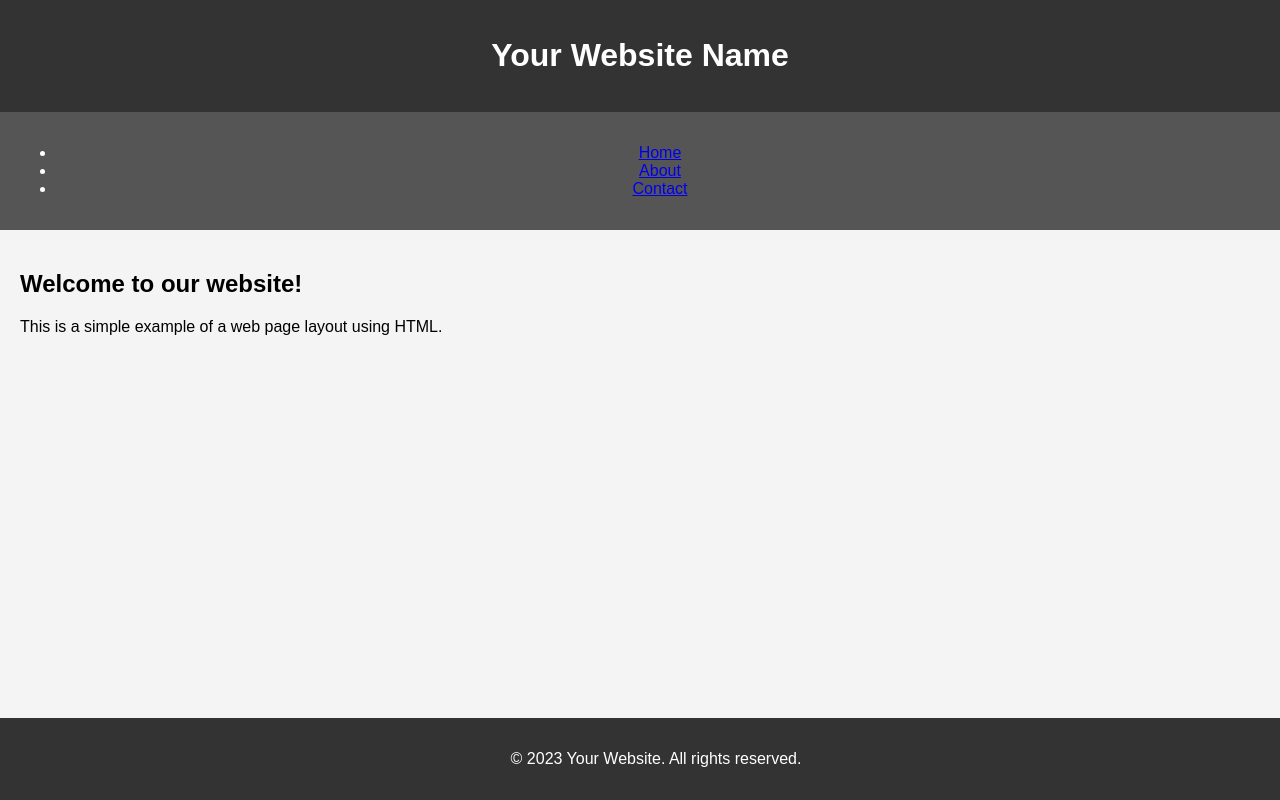
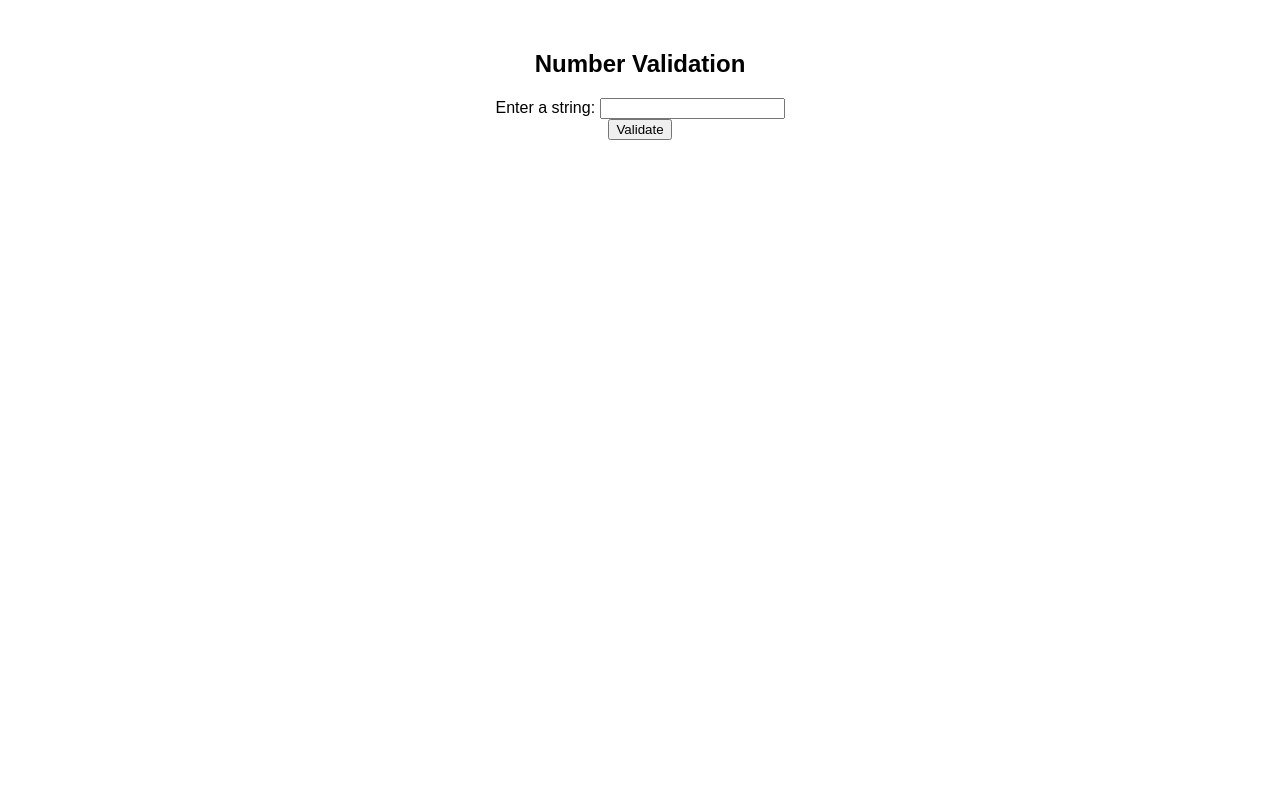
Before and after one commit to z5zH0/BDproject, a plain HTML site: page index.html in a window 1280 px wide. Drawn offline with Linux system fonts and the light colour scheme.

Commit message:
Update index.html

```diff
--- a/index.html
+++ b/index.html
@@ -3,65 +3,48 @@
 <head>
     <meta charset="UTF-8">
     <meta name="viewport" content="width=device-width, initial-scale=1.0">
-    <title>Your Page Title</title>
-    <!-- 여기에 추가적인 스타일 시트, 스크립트 등을 추가할 수 있습니다. -->
+    <title>Number Validation</title>
     <style>
         body {
             font-family: Arial, sans-serif;
-            margin: 0;
-            padding: 0;
-            background-color: #f4f4f4;
+            text-align: center;
+            margin: 50px;
         }
 
-        header {
-            background-color: #333;
-            color: #fff;
-            padding: 1em;
-            text-align: center;
-        }
-
-        nav {
-            background-color: #555;
-            color: #fff;
-            padding: 1em;
-            text-align: center;
-        }
-
-        section {
-            padding: 20px;
-        }
-
-        footer {
-            background-color: #333;
-            color: #fff;
-            padding: 1em;
-            text-align: center;
-            position: fixed;
-            bottom: 0;
-            width: 100%;
+        #result {
+            font-weight: bold;
+            margin-top: 20px;
         }
     </style>
 </head>
 <body>
-    <header>
-        <h1>Your Website Name</h1>
-    </header>
+    <h2>Number Validation</h2>
 
-    <nav>
-        <ul>
-            <li><a href="#">Home</a></li>
-            <li><a href="#">About</a></li>
-            <li><a href="#">Contact</a></li>
-        </ul>
-    </nav>
+    <form id="validationForm">
+        <label for="inputString">Enter a string:</label>
+        <input type="text" id="inputString" name="inputString" required>
+        <br>
+        <button type="button" onclick="validateString()">Validate</button>
+    </form>
 
-    <section>
-        <h2>Welcome to our website!</h2>
-        <p>This is a simple example of a web page layout using HTML.</p>
-    </section>
+    <div id="result"></div>
 
-    <footer>
-        <p>&copy; 2023 Your Website. All rights reserved.</p>
-    </footer>
+    <script>
+        function validateString() {
+            // Get the input value
+            var inputString = document.getElementById('inputString').value;
+
+            // Regular expression to check if the string contains a number
+            var containsNumber = /\d/.test(inputString);
+
+            // Display result
+            var resultDiv = document.getElementById('result');
+            if (containsNumber) {
+                resultDiv.textContent = 'The entered string contains a number.';
+            } else {
+                resultDiv.textContent = 'The entered string does not contain any numbers.';
+            }
+        }
+    </script>
 </body>
 </html>
```
